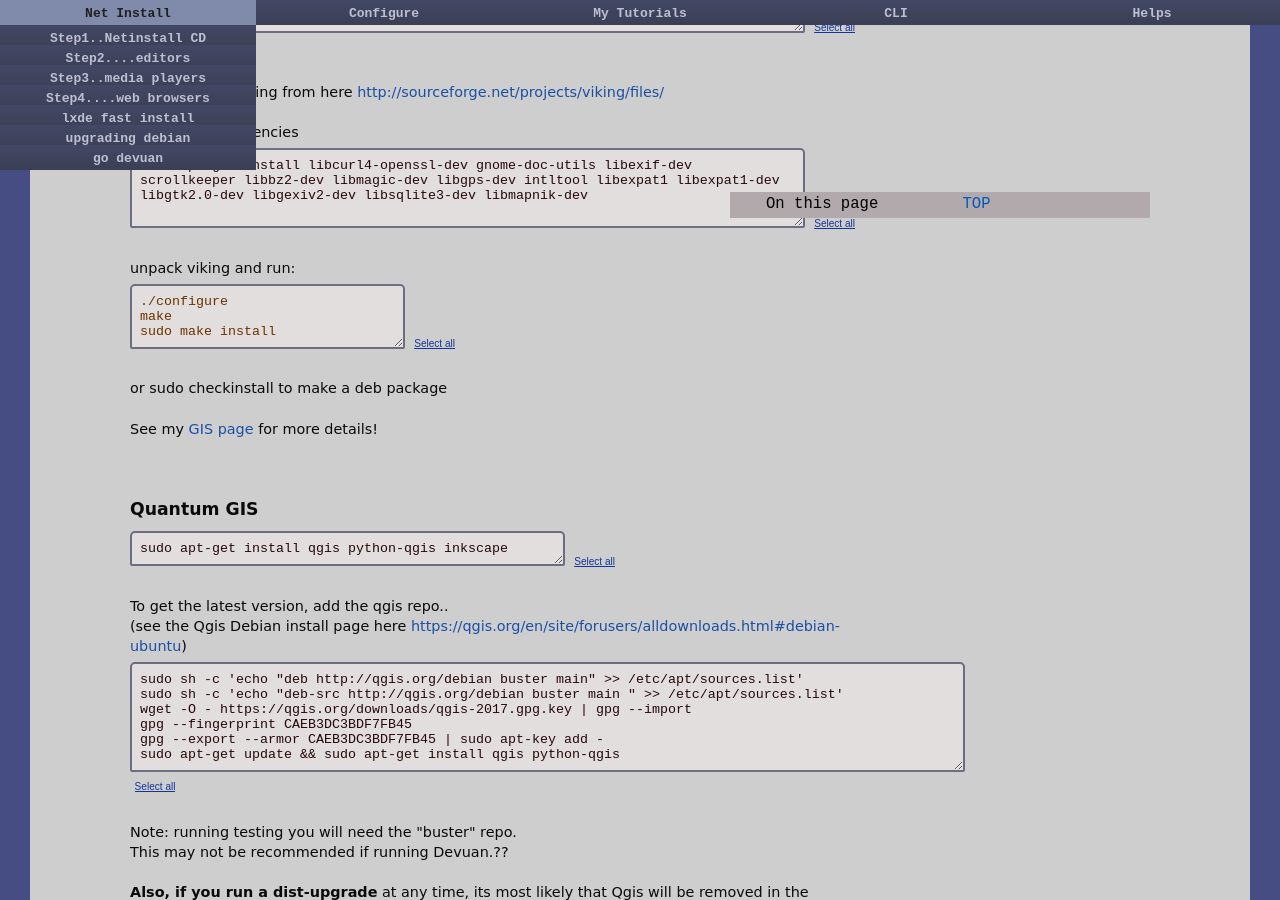
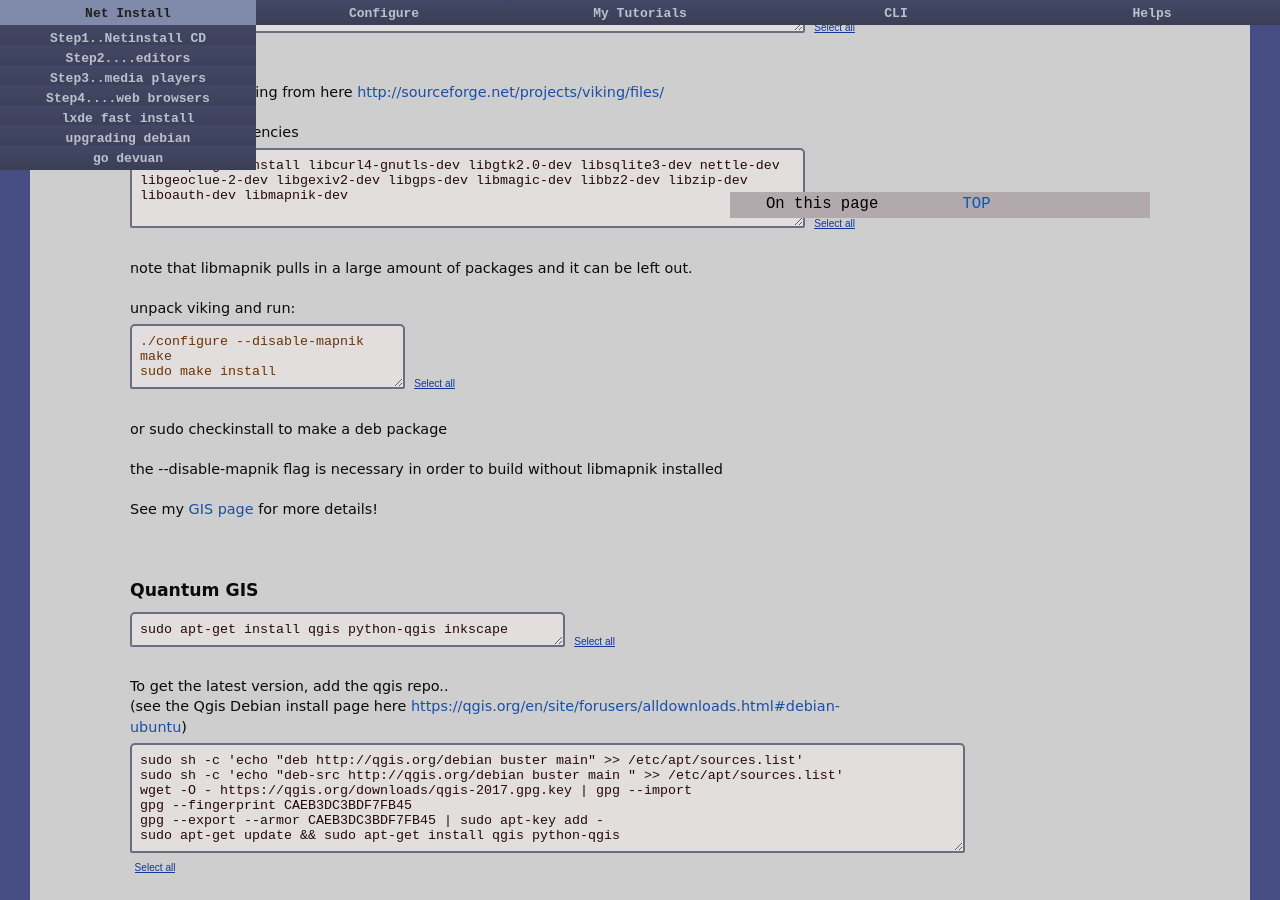
Before and after one commit to dquinton/debian-install, a Jekyll site: the page built from netinstall/step4.html, in a window 1280 px wide and 900 px high, scrolled down 5131 px. Built offline with Jekyll 4.4.1, drawn with Linux system fonts in a browser that asks for light colours.

Commit message:
viking deps

```diff
--- a/netinstall/step4.html
+++ b/netinstall/step4.html
@@ -291,22 +291,27 @@ Get the latest Viking from here <a href="http://sourceforge.net/projects/viking/
 get build dependencies<br>
 <form>
 <textarea name="T" id="install" rows="4" cols="80">
-sudo apt-get install libcurl4-openssl-dev gnome-doc-utils libexif-dev scrollkeeper libbz2-dev libmagic-dev libgps-dev intltool libexpat1 libexpat1-dev libgtk2.0-dev libgexiv2-dev libsqlite3-dev libmapnik-dev</textarea>
+sudo apt-get install libcurl4-gnutls-dev libgtk2.0-dev libsqlite3-dev nettle-dev libgeoclue-2-dev libgexiv2-dev libgps-dev libmagic-dev libbz2-dev libzip-dev liboauth-dev libmapnik-dev</textarea>
 &nbsp;<input type="button" class="submitLink" value="Select all" onClick="javascript:this.form.T.focus();this.form.T.select();">
 </form>
+<br>
+note that libmapnik pulls in a large amount of packages and it can be left out.
 
-
+<br>
 <br>
 unpack viking and run:
 <form>
 <textarea name="T" id="cmd" rows="3" cols="30">
-./configure
+./configure --disable-mapnik
 make
 sudo make install</textarea>
 &nbsp;<input type="button" class="submitLink" value="Select all" onClick="javascript:this.form.T.focus();this.form.T.select();">
 </form>
 <br>
 or sudo checkinstall to make a deb package
+<br><br>
+
+the --disable-mapnik flag is necessary in order to build without libmapnik installed
 <br><br>
 See my <a href="{{site.baseurl}}/tutorial/11a-gps.html">GIS page</a> for more details!
 <br><br>
```
